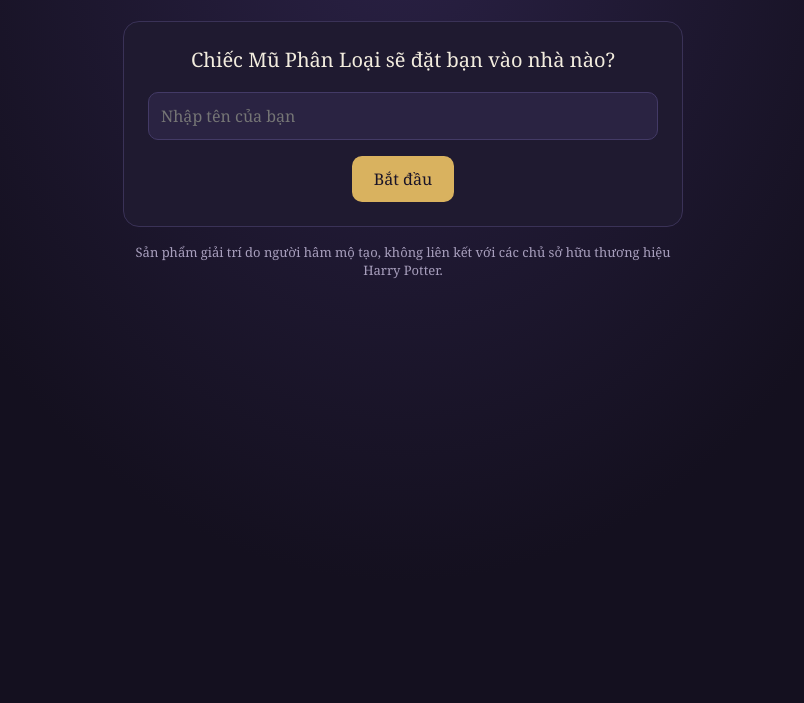
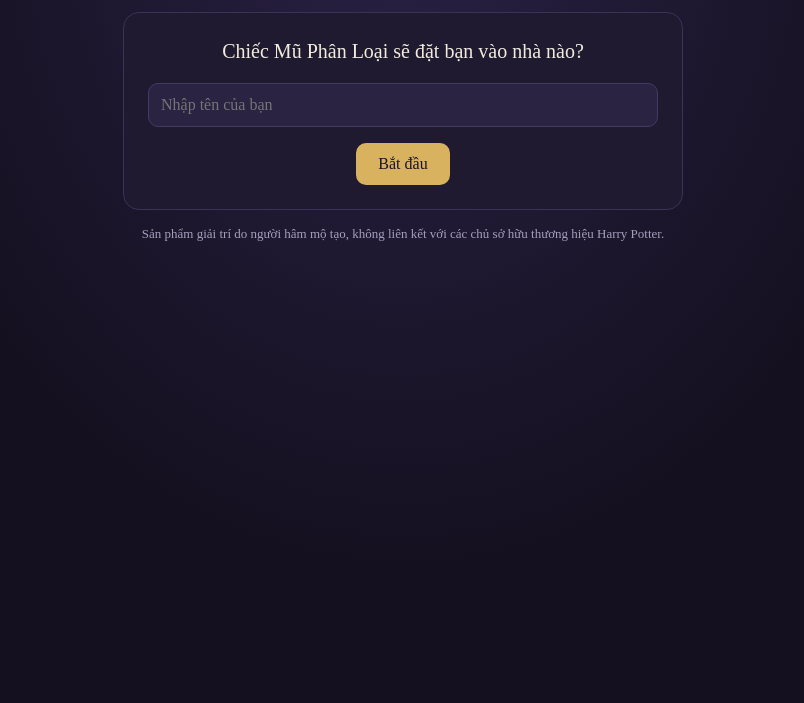
Before and after one commit to QuanNguyen-akaAugust/Sorting-Hat, a plain HTML site: page index.html in a window 1280 px wide. Shown: the part 97-800 px from the top of the page, without its empty margins (237-1041 px from the left). Drawn offline with Linux system fonts and the light colour scheme.

Commit message:
Change font family to Times New Roman

```diff
--- a/index.html
+++ b/index.html
@@ -8,7 +8,7 @@
   :root{--bg:#14101f;--card:#1f1a30;--text:#f2ecde;--muted:#a89fbd;--gold:#d9b25f}
   *{box-sizing:border-box}
   body{margin:0;min-height:100vh;background:radial-gradient(ellipse at top,#2a2145 0,var(--bg) 60%);color:var(--text);
-    font-family:Georgia,"Times New Roman",serif;display:flex;justify-content:center;padding:24px 16px}
+    font-family:"Times New Roman",Times,serif;display:flex;justify-content:center;padding:24px 16px}
   main{width:100%;max-width:560px}
   h1{text-align:center;font-size:28px;margin:8px 0 4px;color:var(--gold);letter-spacing:.04em}
   .sub{text-align:center;color:var(--muted);margin:0 0 24px;font-size:15px}
```
